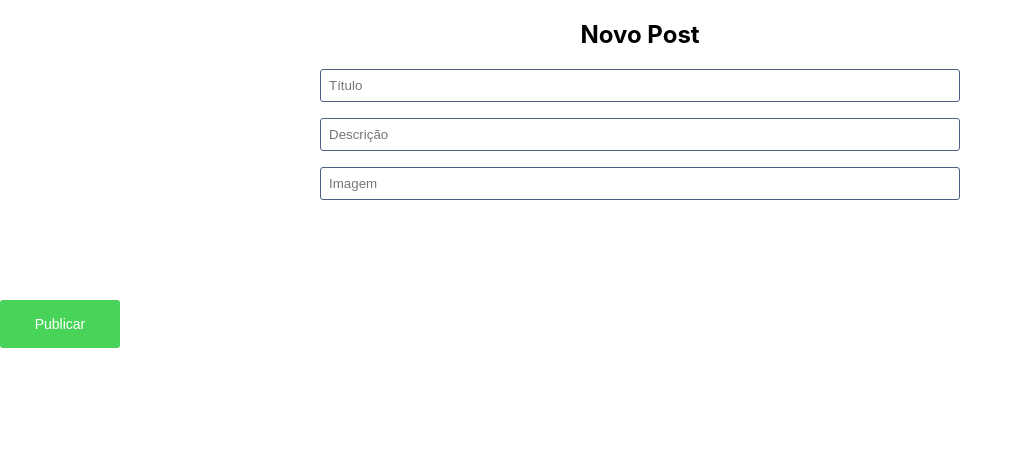
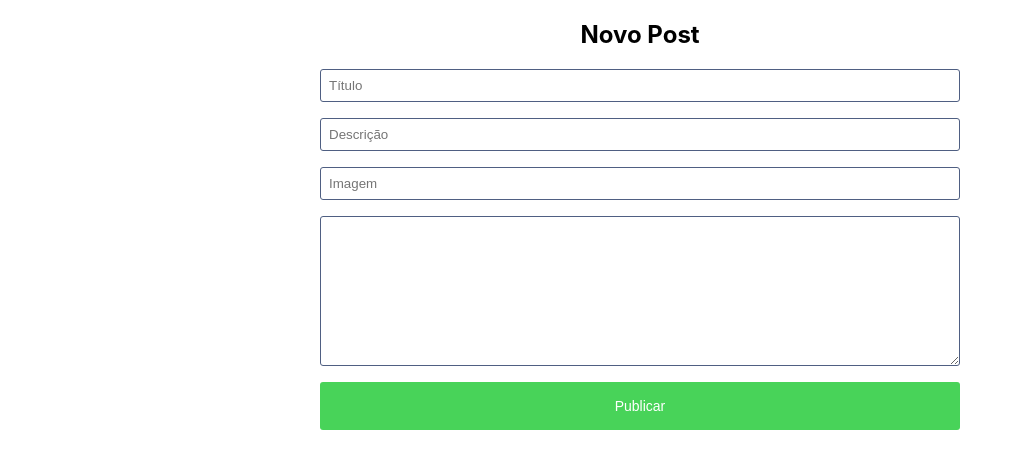
Before and after one commit to MatheusSGomes/blog-nextjs, a Next.js app: page /posts/publish in a window 1280 px wide. Shown: the top 468 px of the page, without its empty margins (0-1023 px from the left). Built offline with nearby package versions, Linux system fonts and the light colour scheme.

Commit message:
add: content editable and use ref

```diff
--- a/pages/posts/publish.tsx
+++ b/pages/posts/publish.tsx
@@ -1,10 +1,13 @@
-import { useState } from 'react';
+import { useRef, useState } from 'react';
 import styles from '../../styles/pages/posts/publish.module.css';
 
 export default function PostsPublish() {
     const [title, setTitle] = useState(''),
         [description, setDescription] = useState(''),
-        [picture, setPicture] = useState('');
+        [picture, setPicture] = useState(''),
+        blogEditorRef = useRef<HTMLDivElement>(null);
+
+        // blogEditorRef.current?.innerHTML;
 
     return <>
         <h2 className={styles['page-title']}>Novo Post</h2>
@@ -30,8 +33,14 @@ export default function PostsPublish() {
                 value={picture}
                 onChange={(event) => setPicture(event.target.value)}
             />
+
+            <div
+                className={styles['post-content']}
+                ref={blogEditorRef}
+                contentEditable
+            />
+
+            <button type="submit">Publicar</button>
         </form>
-
-        <button>Publicar</button>
     </>;
 }
--- a/styles/pages/posts/publish.module.css
+++ b/styles/pages/posts/publish.module.css
@@ -11,9 +11,20 @@
     gap: 16px;
 }
 
-.post-form > input {
+/*
+.post-form > input,
+.post-form > div {}
+*/
+
+.post-form > :where(input, div) {
     min-height: 32px;
     padding: 8px;
     border: 1px solid var(--text-secondary);
     border-radius: 3px;
 }
+
+.post-content {
+    min-height: 150px;
+    resize: vertical;
+    overflow-y: scroll;
+}
```
